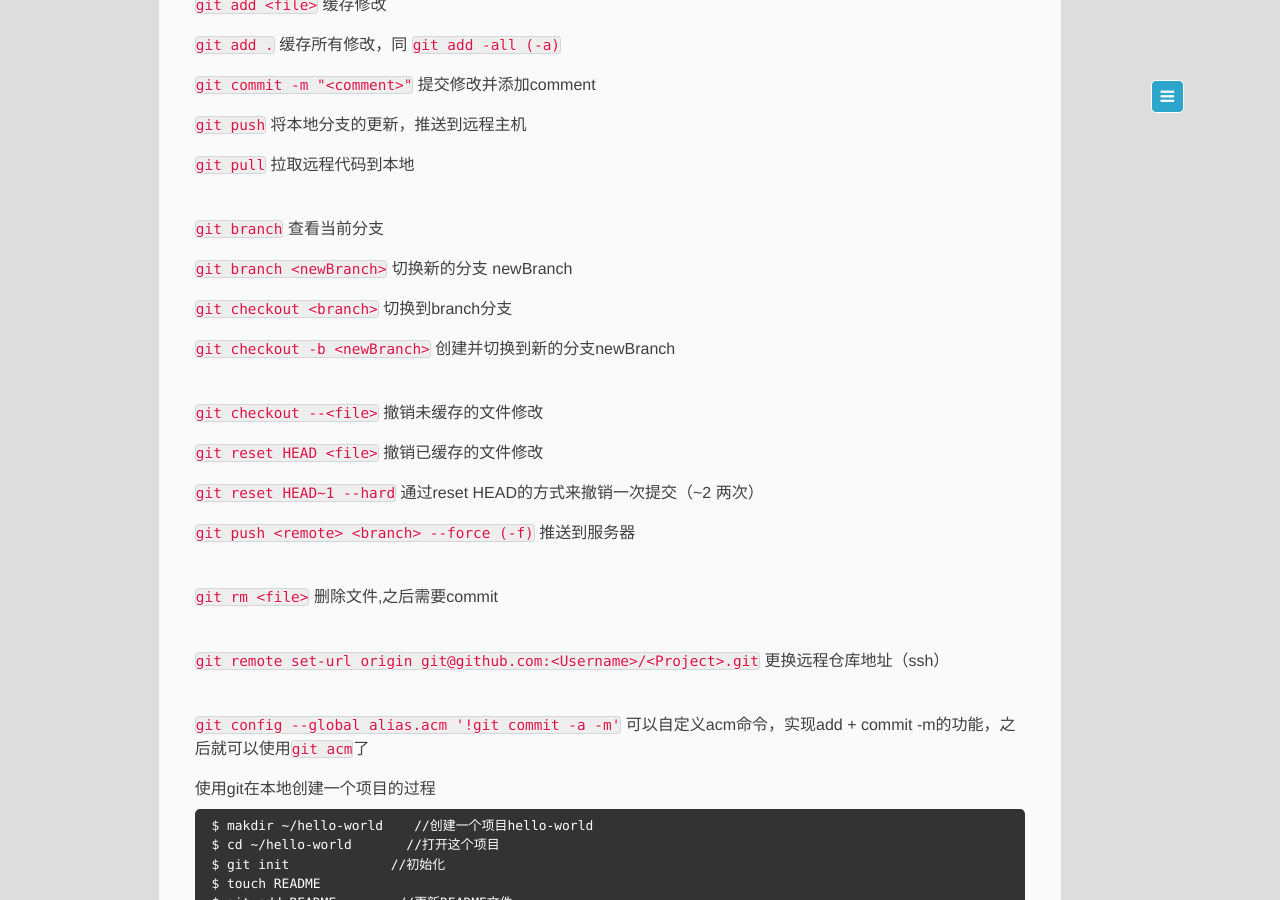
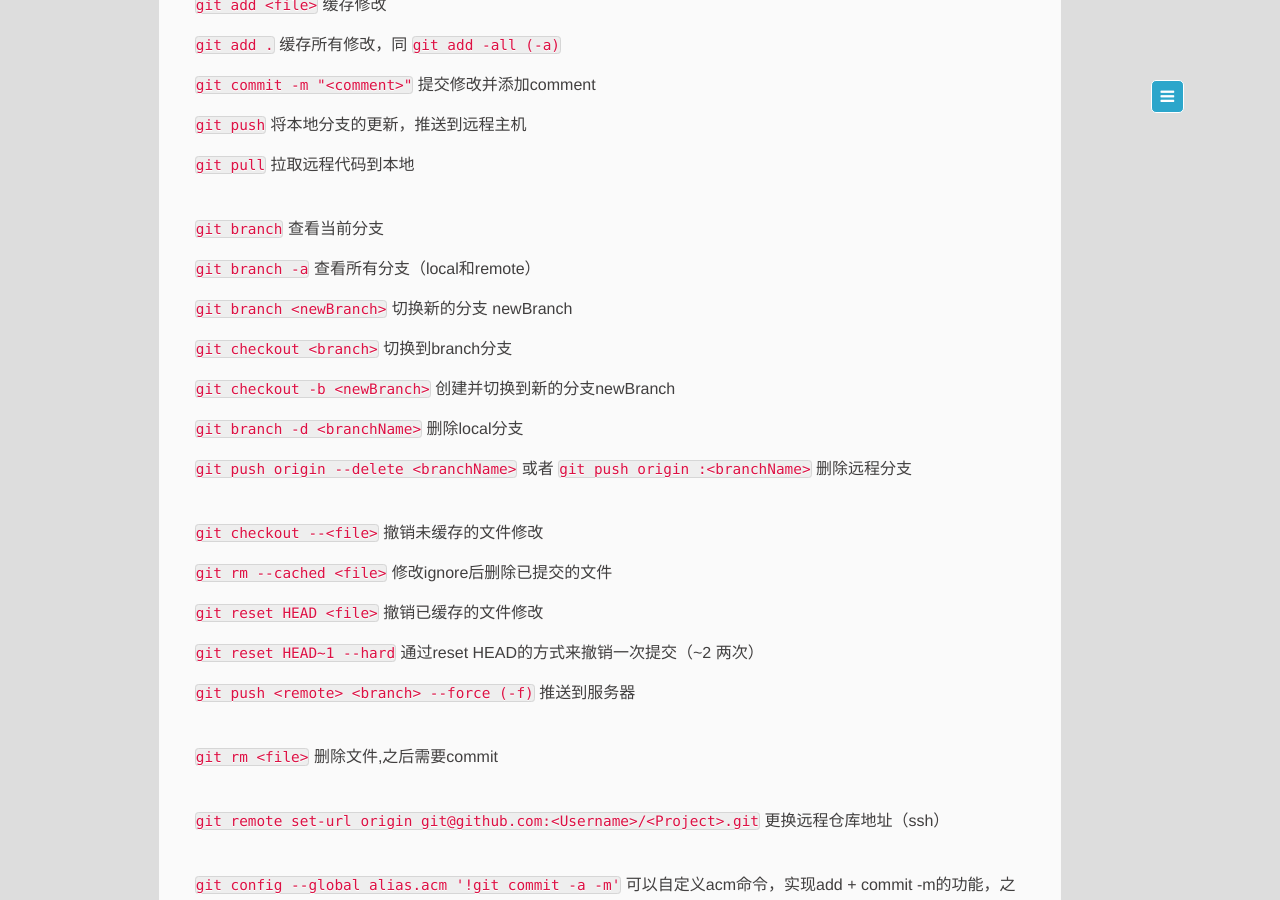
Before and after one commit to Halomaple/blog, a Jekyll site: the page built from _posts/2016-09-07-Git-命令.markdown, in a window 1280 px wide and 900 px high, scrolled down 549 px. Built offline with Jekyll 4.4.1, drawn with Linux system fonts in a browser that asks for light colours; nearby versions of some CDN libraries; comment, search, counter and statistics services are not loaded.

Commit message:
git command minor

```diff
--- a/_posts/2016-09-07-Git-命令.markdown
+++ b/_posts/2016-09-07-Git-命令.markdown
@@ -32,14 +32,22 @@ tag: [Git]
 <br />
 `git branch` 查看当前分支
 
+`git branch -a` 查看所有分支（local和remote）
+
 `git branch <newBranch>` 切换新的分支 newBranch
 
 `git checkout <branch>` 切换到branch分支
 
 `git checkout -b <newBranch>` 创建并切换到新的分支newBranch
 
+`git branch -d <branchName>` 删除local分支
+
+`git push origin --delete <branchName>` 或者 `git push origin :<branchName>` 删除远程分支
+
 <br />
 `git checkout --<file>` 撤销未缓存的文件修改
+
+`git rm --cached <file>` 修改ignore后删除已提交的文件
 
 `git reset HEAD <file>` 撤销已缓存的文件修改
 
```
